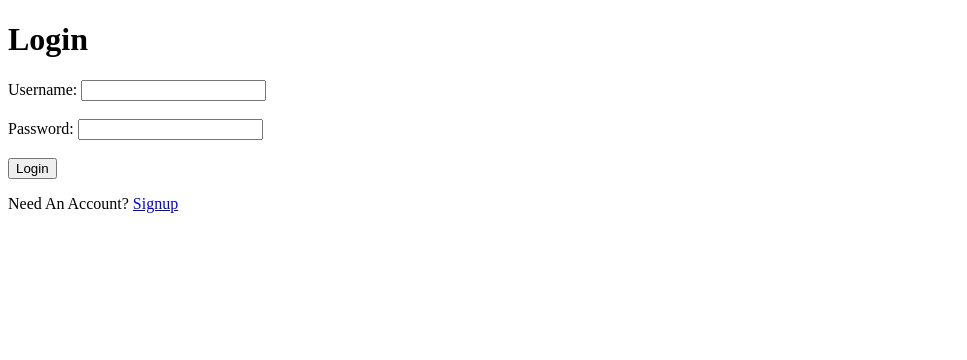
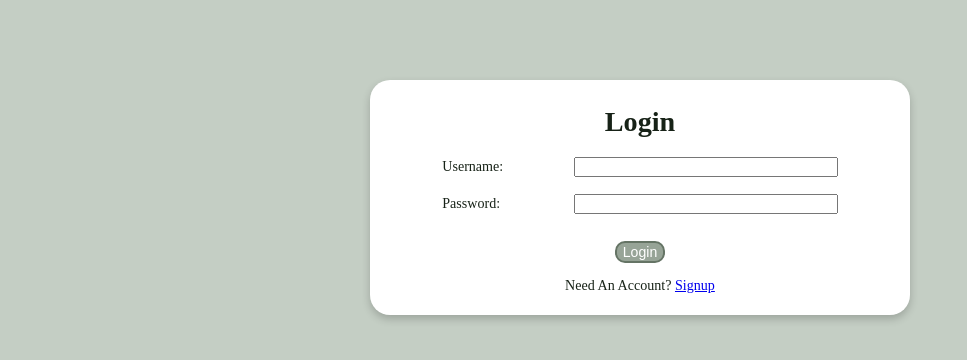
Before and after one commit to rosalep/testingCSCI490, a Django app: page /login/ in a window 1280 px wide. Shown: the top 360 px of the page, without its empty margins (0-967 px from the left). Run offline with Django 4.2, Linux system fonts and the light colour scheme.

Commit message:
Small UI changes as well as required login for certain views. Closes #6.

```diff
--- a/chat/custom_server.py
+++ b/chat/custom_server.py
@@ -15,7 +15,6 @@ import hashlib
 import base64
 from chat.models import ChatMessage
 from game.models import Player, Game
-from django.shortcuts import redirect
 
 CHAT_SERVER_HOST = '127.0.0.1'
 CHAT_SERVER_PORT = 8765
@@ -235,7 +234,6 @@ def start_server():
     # create the socket, bind to IP and port, and keep listening
     server_socket = socket.socket(socket.AF_INET, socket.SOCK_STREAM)
     server_socket.bind((CHAT_SERVER_HOST, CHAT_SERVER_PORT))
-    # server_socket.listen(5)
     server_socket.listen()
     print(f"Chat server listening on {CHAT_SERVER_HOST}:{CHAT_SERVER_PORT}")
 
--- a/game/templates/game/open_teams.html
+++ b/game/templates/game/open_teams.html
@@ -8,6 +8,7 @@
     <title>Document</title>
     <link rel="stylesheet" href="{% static 'game/style.css' %}">
 </head>
+
 <body>
 
     {% if user.is_authenticated %}
@@ -81,11 +82,10 @@
                         'X-CSRFToken': getCookie('csrftoken'),
                     }
                 })
-                .then(response => {
+                    .then(response => {
                         if (response.ok) {
                             console.log("Response OK");
                             location.reload();
-                            // window.location.href = response.url;
                         } else {
                             return response.text().then(errorMessage => {
                                 document.getElementById('createGameMessage').textContent = "oops" || "An error occurred on the server.";
@@ -112,7 +112,7 @@
                     }
                 })
                     .then(response =>
-                    response.json())
+                        response.json())
                     .then(data => {
                         document.getElementById('leaveTeam' + teamId + 'Message').textContent = data.message;
                         location.reload();
--- a/game/urls.py
+++ b/game/urls.py
@@ -5,7 +5,6 @@ urlpatterns = [
     path('create/', views.create_game, name='create_game'),
     path('game/<int:game_id>', views.game_detail, name='game_detail'),
     path('add_player/<int:team_id>/', views.add_player, name='add_player'),
-    # path('next_round/<int:game_id>/', views.next_round, name='next_round'),
     path('create_team/', views.create_team, name='create_team'), # make a new team, doesn't automatically add player to it
     path('open_teams/', views.open_teams, name='open_teams'), # shows a list of open teams; click button to join
     path('leave_team/<int:team_id>/', views.leave_team, name='leave_team'), # remove player from team; no HTML
--- a/users/static/users/style.css
+++ b/users/static/users/style.css
@@ -4,7 +4,6 @@
   padding: 0;
   overflow: hidden;
   background-color: #97a497;
-  font-size: 1.2vw;
 }
 
 #navi li{
@@ -102,3 +101,42 @@ tr:nth-child(even) {
 
 
 }
+#login-body, #signup-body {
+  background-color: #c4cec4 ;
+  font-size: 1.1vw;
+}
+#login-form, #signup-form {
+  text-align: center;
+  background: #ffffff;
+  color: #172217;
+  padding: .5em 1.2em;
+  border-radius: 20px;
+  margin-top: 10vh;
+
+}
+#login-form label,
+#signup-form label
+{
+  display: inline-block;
+  text-align: left;
+  width: 10vw;
+}
+#login-form input,
+#signup-form input
+{
+  width:20vw;
+  height: 1.1vw;
+}
+#login-form button,
+#signup-form button
+{
+  margin-top: 10px;
+  background-color: #97A497;
+  border: 2px solid #657465;
+  border-radius: 10px;
+  color: white;
+  font-size: 1.1vw;
+}
+#error-message {
+  color: #d63c3c;
+}
--- a/users/templates/users/login.html
+++ b/users/templates/users/login.html
@@ -1,12 +1,15 @@
+{% load static %}
 <!DOCTYPE html>
 <html>
 <head>
     <title>Login</title>
+    <link rel="stylesheet" href="{% static 'users/style.css' %}">
 </head>
-<body>
-    <h1>Login</h1>
+<body id="login-body">
+    <div id="login-form" class="card">
+    <h1 id="login-header">Login</h1>
     {% if form.errors %}
-        <p style="color: red;">Your username and password didn't match. Please try again.</p>
+        <p id="error-message">Your username and password didn't match. Please try again.</p>
     {% endif %}
 
         <form method="post" action="/login/">
@@ -21,5 +24,6 @@
         </form>
         <p>Need An Account? <a class="ml-2"
             href="/signup">Signup</a></p>
+        </div>
 </body>
 </html>
--- a/users/views.py
+++ b/users/views.py
@@ -11,6 +11,7 @@ from django.core.exceptions import ValidationError
 from django.db import IntegrityError
 
 # Create your views here.
+
 def login_page(request):
     if request.method=="POST":
         username = request.POST.get('username')
@@ -23,6 +24,7 @@ def login_page(request):
             return render(request, 'users/login.html', {'form': {'errors': True}})
     return render(request, 'users/login.html')
 
+@login_required(login_url='/login/')
 def home(request):
 
     # had problem earlier; remove if page breaks
@@ -67,12 +69,13 @@ def logout_view(request):
     messages.success(request, "You have been successfully logged out.")
     logout(request)
     return redirect('/')
-@login_required
+
+@login_required(login_url='/login/')
 def profile(request):
     player,created = Player.objects.get_or_create(player_import=request.user)
     return render(request, 'users/profile.html', {'player': player})
 
-@login_required
+@login_required(login_url='/login/')
 def profileUpdate(request):
     # get user
     user = request.user
```
Also changed, not shown: game/views.py (+5 -9 lines), users/templates/users/signup.html (+7 -3 lines), db.sqlite3, users/templates/users/home.html (line endings or trailing spaces). Lines whose indentation alone changed are shown as unchanged.
